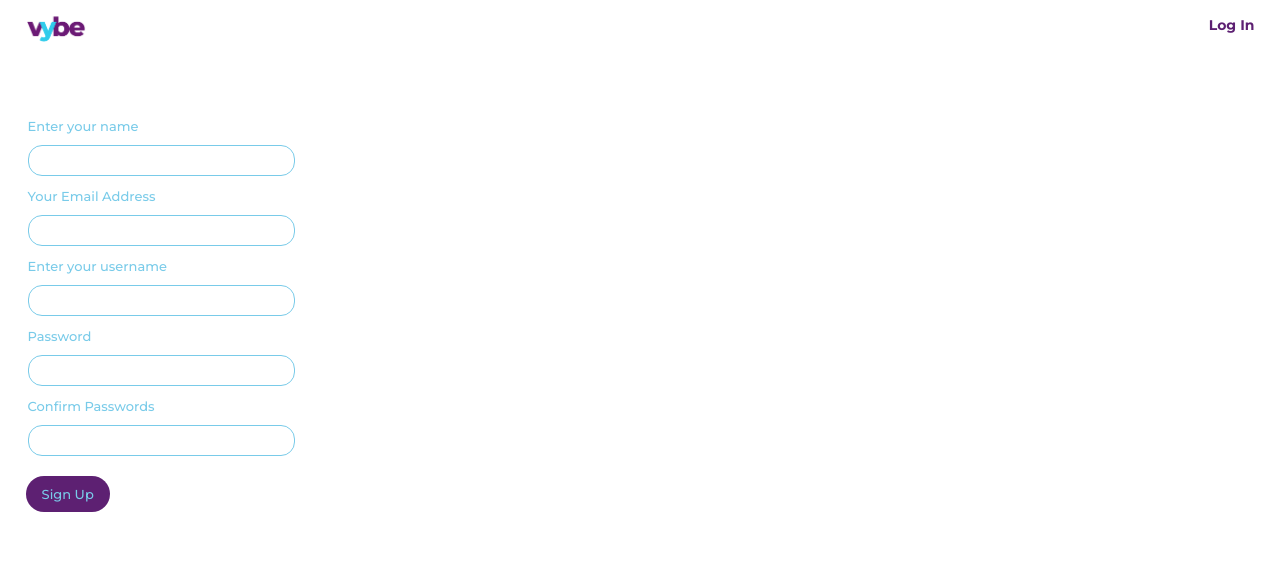
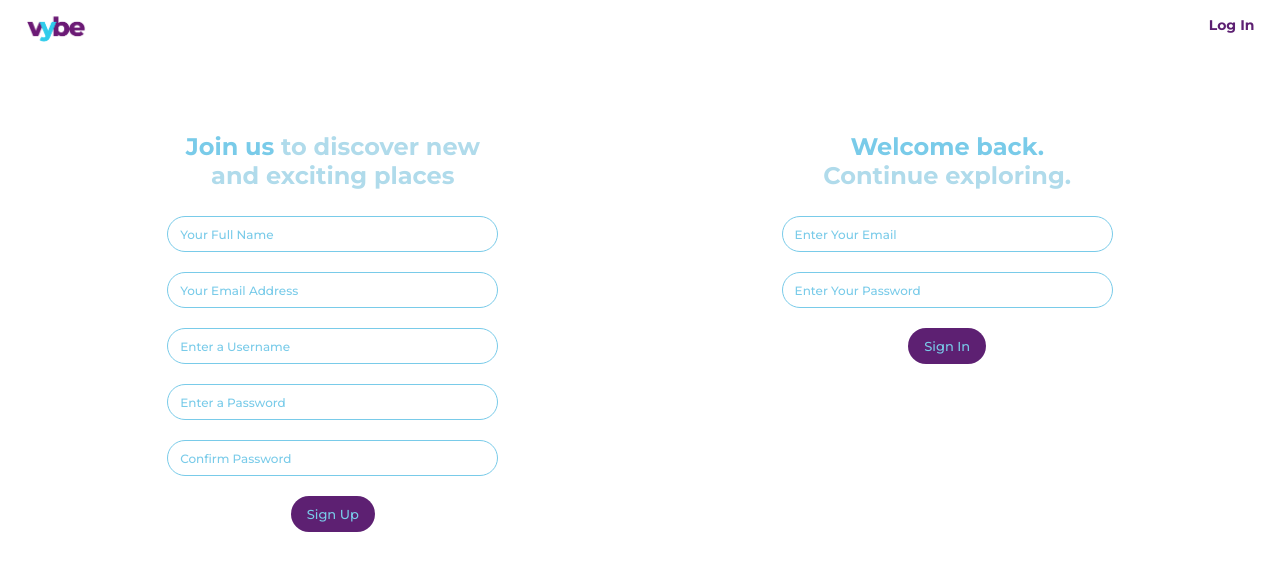
Before and after one commit to tc-mwangi/land-repo, a Flask app: page /authenticate/register in a window 1280 px wide. Shown: the part 20-591 px from the top of the page. Run offline with Flask 2, Linux system fonts and the light colour scheme; some libraries are stand-ins or nearby versions.

Commit message:
move the login and signup page to the same page

```diff
--- a/app/assets/style.scss
+++ b/app/assets/style.scss
@@ -120,7 +120,9 @@ fieldset {
 }
 
 .form {
-   margin-top: 4%;
+   width: 50%;
+   margin: 4% auto;
+   text-align: center;
    label {
       @include font($first-light,500,13px);
       margin: 4px 0;
@@ -130,12 +132,16 @@ fieldset {
       margin: 10px 0;
       border: 1px solid $first-light;
       background: transparent;
-      padding: 7px 10px;
-      width: 20%;
-      border-radius: 14px;
+      padding: 8px 12px;
+      width: 50%;
+      border-radius: 20px;
+      @include font($main,600,14px);
       &:focus {
          outline: 0;
          border: 1.4px solid $main;
+      }
+      &::placeholder {
+         @include font($first-light,500,12px);
       }
    }
 
@@ -144,4 +150,11 @@ fieldset {
       background-color: $main;
       @include font($first-light,500,13px);
    }
+
+   h1 {
+      @include font($first-light,700,24px);
+      span {
+         color: #B0DBEB;
+      }
+   }
 }
--- a/app/auth/forms.py
+++ b/app/auth/forms.py
@@ -5,17 +5,17 @@ from ..models import User
 from wtforms import ValidationError
 
 class LoginForm(FlaskForm):
-	email = StringField('Your Email Address',validators=[Required(),Email()])
-	password = PasswordField('Password',validators =[Required()])
+	email = StringField('Your Email Address',validators=[Required(),Email()], render_kw={"placeholder": "Enter Your Email"})
+	password = PasswordField('Password',validators =[Required()], render_kw={"placeholder": "Enter Your Password"})
 	remember = BooleanField('Remember me')
 	submit = SubmitField('Sign In')
 
 class RegistrationForm(FlaskForm):
-    email = StringField('Your Email Address',validators=[Required(),Email()])
-    name = StringField('Enter your name',validators = [Required()])
-    username = StringField('Enter your username',validators = [Required()])
-    password = PasswordField('Password',validators = [Required(), EqualTo('password_confirm',message = 'Passwords must match')])
-    password_confirm = PasswordField('Confirm Passwords',validators = [Required()])
+    email = StringField('Your Email Address',validators=[Required(),Email()], render_kw={"placeholder": "Your Email Address"})
+    name = StringField('Enter your name',validators = [Required()], render_kw={"placeholder": "Your Full Name"})
+    username = StringField('Enter your username',validators = [Required()], render_kw={"placeholder": "Enter a Username"})
+    password = PasswordField('Password',validators = [Required(), EqualTo('password_confirm',message = 'Passwords must match')], render_kw={"placeholder": "Enter a Password"})
+    password_confirm = PasswordField('Confirm Passwords',validators = [Required()], render_kw={"placeholder": "Confirm Password"})
     submit = SubmitField('Sign Up')
 
     def validate_email(self,data_field):
--- a/app/auth/views.py
+++ b/app/auth/views.py
@@ -29,6 +29,7 @@ def logout():
 
 @auth.route('/register',methods = ["GET","POST"])
 def register():
+    login_form = LoginForm()
     form = RegistrationForm()
     if form.validate_on_submit():
         user = User(email = form.email.data, username = form.username.data,password = form.password.data)
@@ -37,4 +38,4 @@ def register():
 
         return redirect(url_for("auth.login"))
 
-    return render_template('auth/register.html',registration_form = form)
+    return render_template('auth/register.html',registration_form = form,login_form = login_form)
--- a/app/static/css/style.css
+++ b/app/static/css/style.css
@@ -115,7 +115,9 @@ fieldset {
 }
 
 .form {
-  margin-top: 4%;
+  width: 50%;
+  margin: 4% auto;
+  text-align: center;
 }
 
 .form label {
@@ -130,14 +132,46 @@ fieldset {
   margin: 10px 0;
   border: 1px solid #79cbe9;
   background: transparent;
-  padding: 7px 10px;
-  width: 20%;
-  border-radius: 14px;
+  padding: 8px 12px;
+  width: 50%;
+  border-radius: 20px;
+  font-family: "Montserrat", sans-serif;
+  color: #5d2072;
+  font-weight: 600;
+  font-size: 14px;
 }
 
 .form .input:focus {
   outline: 0;
   border: 1.4px solid #5d2072;
+}
+
+.form .input::-webkit-input-placeholder {
+  font-family: "Montserrat", sans-serif;
+  color: #79cbe9;
+  font-weight: 500;
+  font-size: 12px;
+}
+
+.form .input:-ms-input-placeholder {
+  font-family: "Montserrat", sans-serif;
+  color: #79cbe9;
+  font-weight: 500;
+  font-size: 12px;
+}
+
+.form .input::-ms-input-placeholder {
+  font-family: "Montserrat", sans-serif;
+  color: #79cbe9;
+  font-weight: 500;
+  font-size: 12px;
+}
+
+.form .input::placeholder {
+  font-family: "Montserrat", sans-serif;
+  color: #79cbe9;
+  font-weight: 500;
+  font-size: 12px;
 }
 
 .form .main-btn {
@@ -148,4 +182,15 @@ fieldset {
   font-weight: 500;
   font-size: 13px;
 }
+
+.form h1 {
+  font-family: "Montserrat", sans-serif;
+  color: #79cbe9;
+  font-weight: 700;
+  font-size: 24px;
+}
+
+.form h1 span {
+  color: #B0DBEB;
+}
 /*# sourceMappingURL=style.css.map */
--- a/app/templates/auth/register.html
+++ b/app/templates/auth/register.html
@@ -5,33 +5,49 @@
    <div class="form-page">
       {% include "nav.html" %}
 
-      <div class="form">
+      <div class="form left">
+         <h1>Join us <span>to discover new <br>and exciting places</span></h1>
          <form method='POST' action="">
             {{ registration_form.hidden_tag() }}
             <fieldset>
                <div>
-                  {{ registration_form.name.label(class="") }}<br>
                   {{ registration_form.name(class="input") }}
                </div>
                <div>
-                  {{ registration_form.email.label(class="") }}<br>
                   {{ registration_form.email(class="input") }}
                </div>
                <div>
-                  {{ registration_form.username.label(class="") }}<br>
                   {{ registration_form.username(class="input") }}
                </div>
                <div>
-                  {{ registration_form.password.label(class="") }}<br>
                   {{ registration_form.password(class="input") }}
                </div>
                <div>
-                  {{ registration_form.password_confirm.label(class="") }}<br>
                   {{ registration_form.password_confirm(class="input") }}
                </div>
             </fieldset>
             <div>
                {{ registration_form.submit(class="main-btn") }}
+            </div>
+         </form>
+      </div>
+
+      <div class="form right">
+         <h1>Welcome back. <span><br>Continue exploring.</span></h1>
+         <form method='POST' action="">
+            {{ login_form.hidden_tag() }}
+            <fieldset>
+               <div>
+
+                  {{ login_form.email(class="input") }}
+               </div>
+               <div>
+
+                  {{ login_form.password(class="input") }}
+               </div>
+            </fieldset>
+            <div>
+               {{ login_form.submit(class="main-btn") }}
             </div>
          </form>
       </div>
```
Also changed, not shown: app/templates/auth/login.html (+0 -19 lines), 1 other file.
